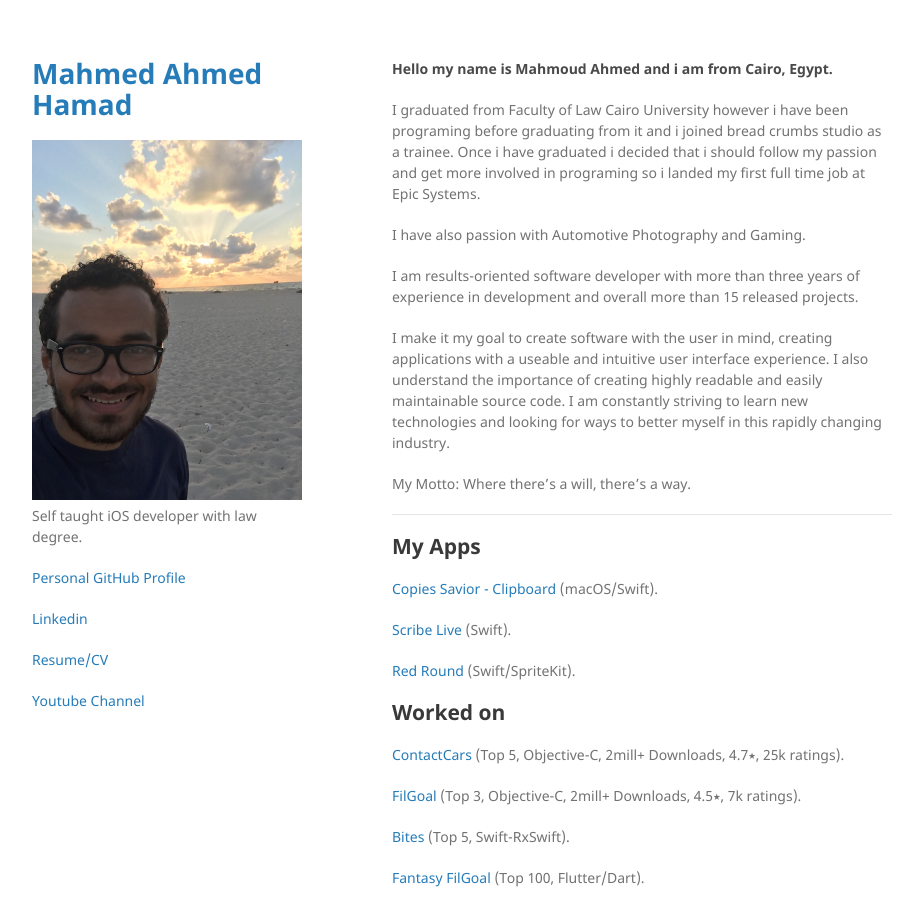
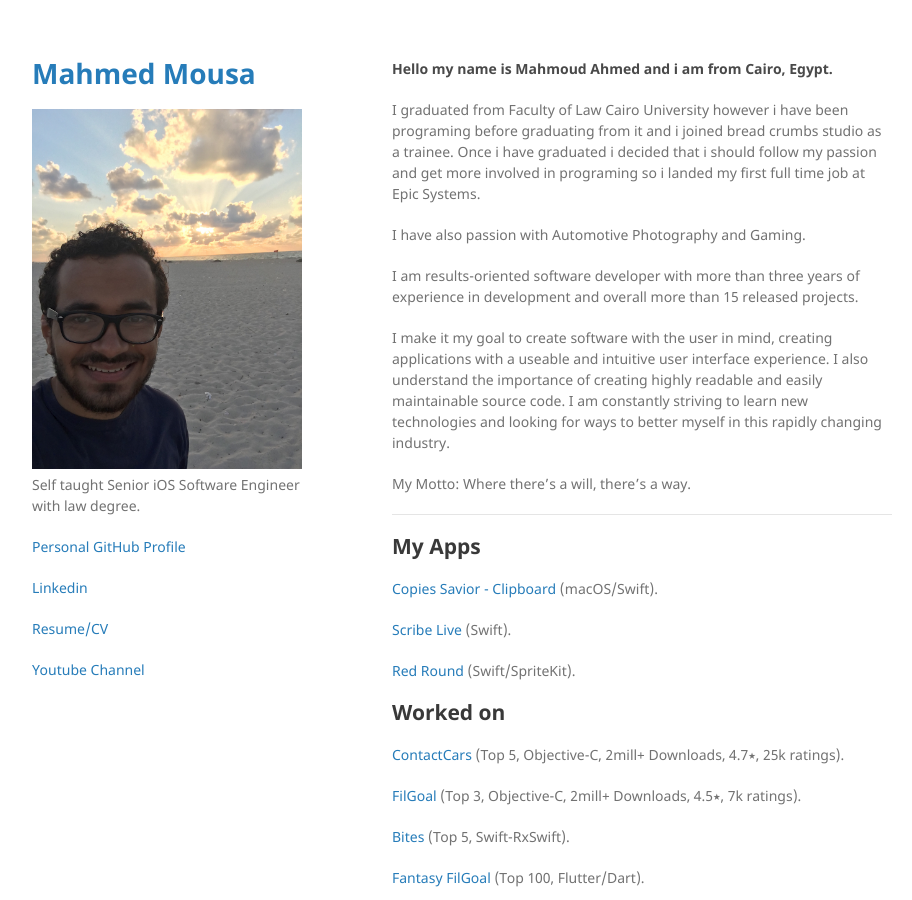
Before and after one commit to Mahmoud333/Mahmoud333.github.io, a Jekyll site: the page built from index.md, in a window 1280 px wide and 900 px high. Shown: the whole window, without its empty margins (178-1090 px from the left). Built offline with Jekyll 4.4.1, drawn with Linux system fonts in a browser that asks for light colours.

Commit message:
Update _config.yml

```diff
--- a/_config.yml
+++ b/_config.yml
@@ -1,5 +1,5 @@
-title: Mahmed Ahmed Hamad
+title: Mahmed Mousa
 logo: /assets/img/IMG_7575.jpg
-description: Self taught iOS developer with law degree.
+description: Self taught Senior iOS Software Engineer with law degree.
 google_analytics:
 theme: jekyll-theme-minimal
```
